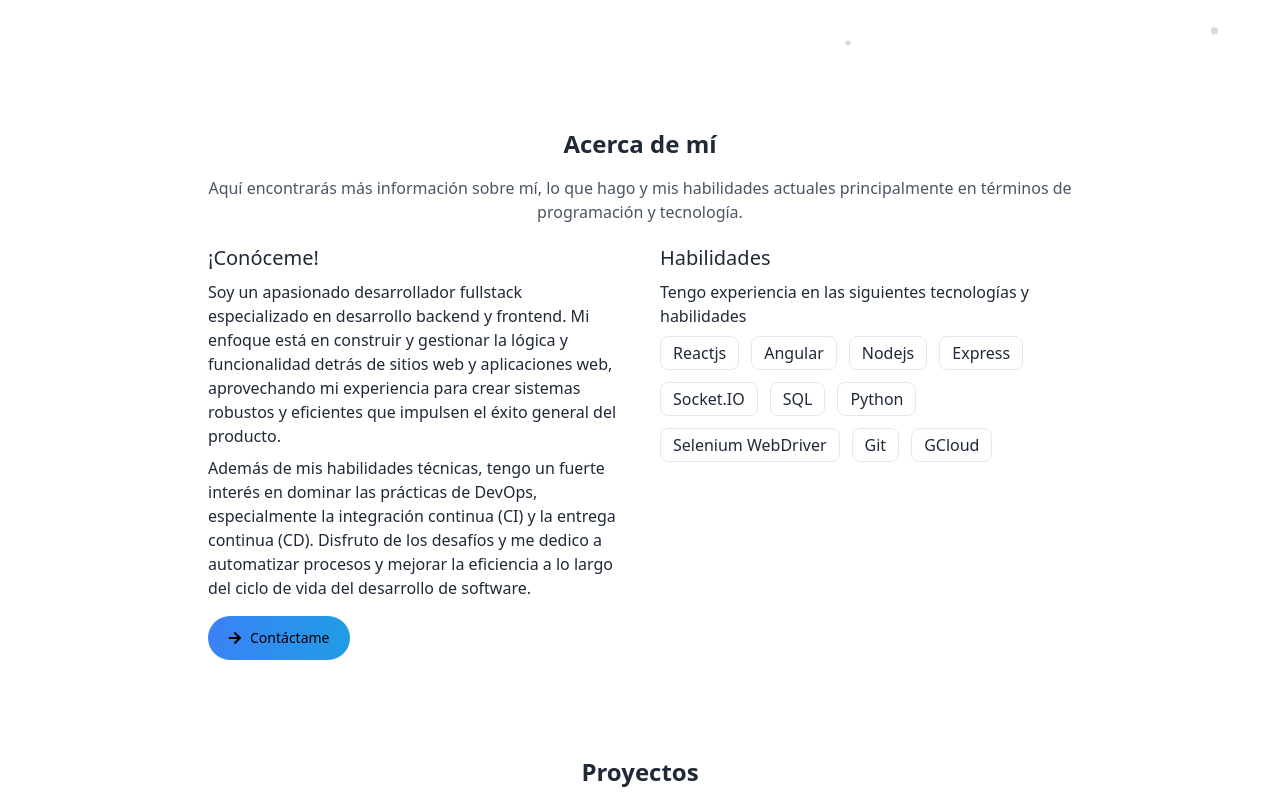
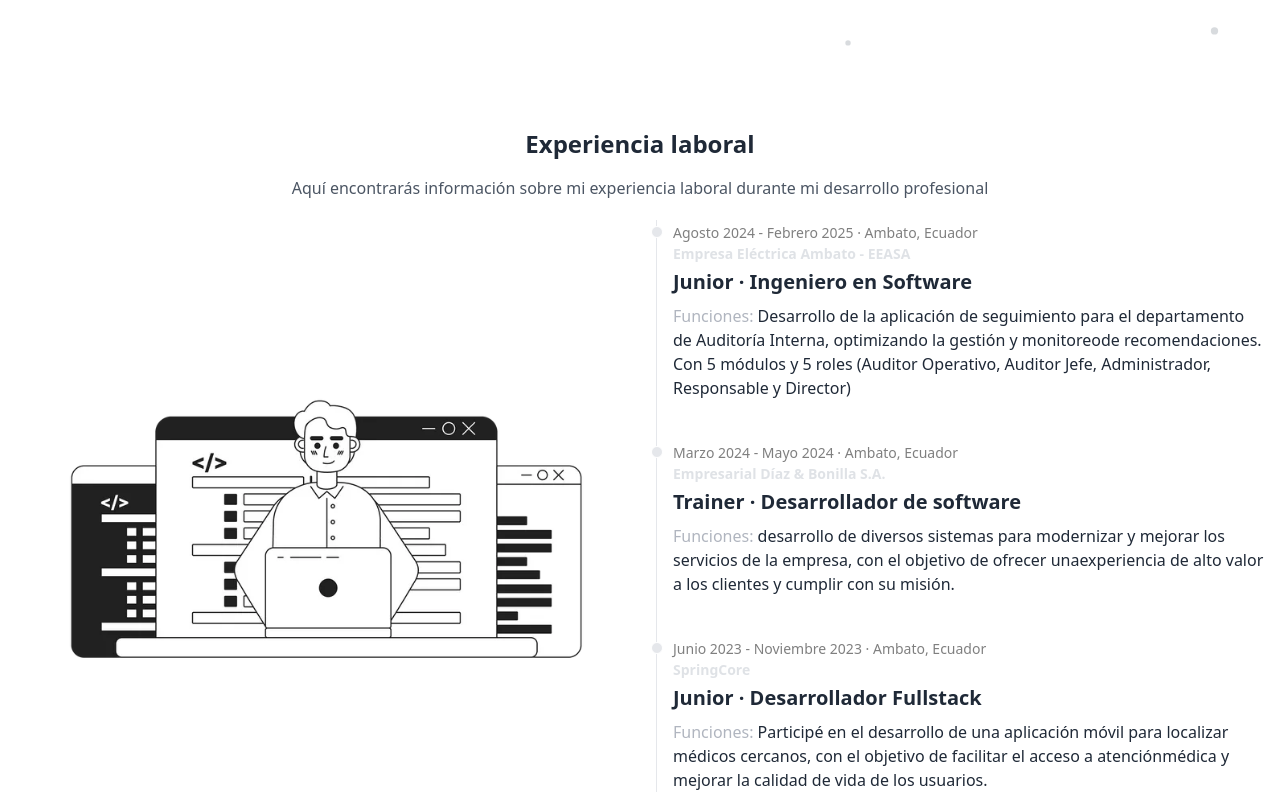
Before and after one commit to KevinCayo10/portfolio_kevdev, a React (Vite) app: page / in a window 1280 px wide. Shown: the part 720-1520 px from the top of the page. Built offline with nearby package versions, Linux system fonts and the light colour scheme.

Commit message:
feat: Añade la experiencia laboral

```diff
--- a/src/App.jsx
+++ b/src/App.jsx
@@ -8,6 +8,7 @@ import Contact from "./components/Contact";
 import Footer from "./components/Footer";
 import About from "./components/About";
 import ParticleBg from "./components/Particle";
+import Experience from "./components/Experience";
 
 function App() {
   const [scrolling, setScrolling] = useState(false);
@@ -28,20 +29,21 @@ function App() {
   }, []);
 
   return (
-    <div className="max-w-4xl m-auto relative">
+    <div className=" m-auto relative">
       <div className="absolute inset-0 z-0 ">
         <ParticleBg />
       </div>
       <Header />
       <Main />
+      <Experience />
       <About />
       <Project />
       <Contact />
       <Footer />
-      <div id="scrollToTopContainer" className="fixed bottom-8 right-8">
+      <div id="scrollToTopContainer" className="fixed bottom-14 right-8 ">
         {scrolling && (
           <button
-            className="w-24 p-2 rounded-full shadow-lg"
+            className="w-20 rounded-full shadow-lg "
             onClick={(e) => {
               e.preventDefault();
               document.getElementById("top").scrollIntoView({
--- /dev/null
+++ b/src/components/Experience.jsx
@@ -0,0 +1,57 @@
+import React from "react";
+import illustrator from "../assets/images/software-illustrator.webp";
+import { motion } from "framer-motion";
+import { Experiences } from "../data/info";
+
+function Experience() {
+  return (
+    <section className="container m-auto">
+      <div className="relative container m-auto px-4 py-12  text-center dark:text-white ">
+        <motion.div
+          initial={{ opacity: 0, y: 0 }}
+          whileInView={{ opacity: 1, y: 0 }}
+          transition={{ duration: 2 }}
+        >
+          <h2 className="font-bold text-2xl">Experiencia laboral</h2>
+          <p className="text-gray-600 dark:text-gray-400 mt-4 text-base">
+            Aquí encontrarás información sobre mi experiencia laboral durante mi
+            desarrollo profesional
+          </p>
+        </motion.div>
+        <div className=" sm:flex gap-2  mt-5  items-center">
+          <div className="w-full lg:w-1/2">
+            <img src={illustrator} alt="Software developer illustrator" />
+          </div>
+          <div className=" w-full lg:w-1/2">
+            <ol class="relative border-s border-gray-200 ml-3 text-left">
+              {Experiences.map((item, index) => {
+                return (
+                  <li class="mb-10 ms-4" key={index}>
+                    <div class="absolute w-3 h-3 bg-gray-200 rounded-full mt-1.5 -start-1.5 border border-white dark:border-gray-900 dark:bg-gray-700"></div>
+                    <time class="mb-1 text-sm font-normal leading-none text-black/50 dark:text-gray-500">
+                      {item.date} · {item.location}
+                    </time>
+                    <h3 class="text-sm font-semibold text-gray-300/70">
+                      {item.company}
+                    </h3>
+                    <div class="flex gap-2 justify-start items-center">
+                      <h3 class="mt-1 text-xl font-semibold text-gray/80 dark:text-white">
+                        {item.level} · {item.position}
+                      </h3>
+                    </div>
+                    <p class="mt-2 mb-4 text-base font-normal text-gray/60 text-pretty">
+                      <span class="text-gray-400/80">Funciones: </span>
+                      {item.functions}
+                    </p>
+                  </li>
+                );
+              })}
+            </ol>
+          </div>
+        </div>
+      </div>
+    </section>
+  );
+}
+
+export default Experience;
--- a/src/data/info.js
+++ b/src/data/info.js
@@ -5,6 +5,56 @@ import project4 from "../assets/images/PCG_web.gif";
 import project5 from "../assets/images/portfolio.png";
 
 import { FiGithub, FiLinkedin, FiInstagram, FiMail } from "react-icons/fi";
+
+export const AboutMe = {
+  title_primary: "",
+  title_secondary: "",
+  about_me: ["description 1", "description 2"],
+};
+
+export const Experiences = [
+  {
+    id: 1,
+    date: "Agosto 2024 - Febrero 2025",
+    location: "Ambato, Ecuador",
+    company: "Empresa Eléctrica Ambato - EEASA",
+    level: "Junior",
+    position: "Ingeniero en Software",
+    functions:
+      "Desarrollo de la aplicación de seguimiento para el departamento de Auditoría Interna, optimizando la gestión y monitoreode recomendaciones. Con 5 módulos y 5 roles (Auditor Operativo, Auditor Jefe, Administrador, Responsable y Director)",
+    technology: ["Angular", "Spring boot", "Oracle"],
+  },
+  {
+    id: 2,
+    date: "Marzo 2024 - Mayo 2024",
+    location: "Ambato, Ecuador",
+    company: "Empresarial Díaz & Bonilla S.A.",
+    level: "Trainer",
+    position: "Desarrollador de software",
+    functions:
+      "desarrollo de diversos sistemas para modernizar y mejorar los servicios de la empresa, con el objetivo de ofrecer unaexperiencia de alto valor a los clientes y cumplir con su misión.",
+    technology: ["Codeigneither", "Python", "Selenium WebDriver"],
+  },
+  {
+    id: 3,
+    date: "Junio 2023 - Noviembre 2023",
+    location: "Ambato, Ecuador",
+    company: "SpringCore",
+    level: "Junior",
+    position: "Desarrollador Fullstack",
+    functions:
+      "Participé en el desarrollo de una aplicación móvil para localizar médicos cercanos, con el objetivo de facilitar el acceso a atenciónmédica y mejorar la calidad de vida de los usuarios.",
+    technology: [
+      "React Native",
+      "Node.js",
+      "Express.js",
+      "Socket.io",
+      "Google Map API",
+      "Firebase",
+    ],
+  },
+];
+
 export const Projects = [
   {
     id: 1,
@@ -64,11 +114,6 @@ export const Projects = [
 ];
 
 export const socialLinks = [
-  // {
-  //   id: 1,
-  //   icon: FiGlobe,
-  //   url: "https://www.stoman.me/",
-  // },
   {
     id: 1,
     icon: FiLinkedin,
```
Also changed, not shown: src/assets/images/software-illustrator.webp (added), src/assets/images/software_developer_illustration.png (added).
